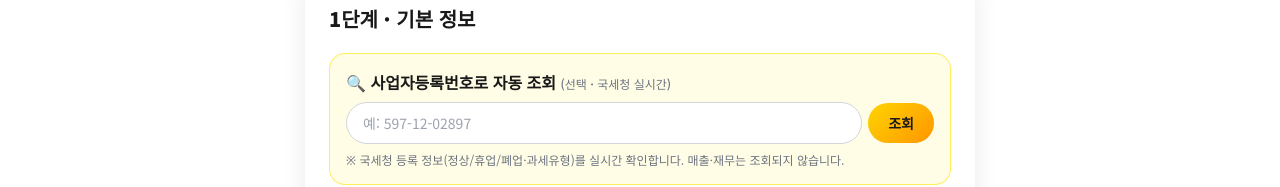
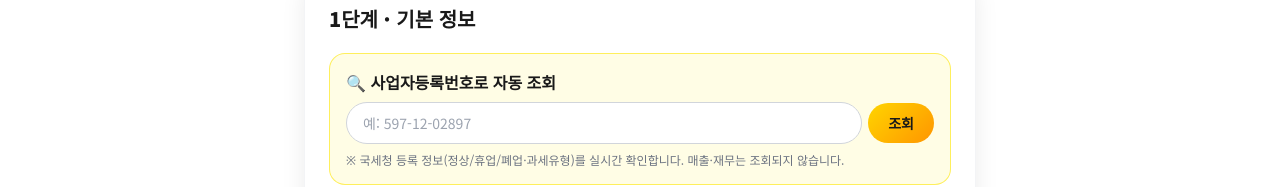
Before and after one commit to ppfa26/PPFA26, a Next.js app: page /diagnosis in a window 1280 px wide. Shown: the part 177-364 px from the top of the page. Built offline with nearby package versions, Linux system fonts and the light colour scheme; a web font is replaced by a local one.

Commit message:
진단 1단계: 사업자등록번호 제목 옆 '(선택 · 국세청 실시간)' 배지 제거

```diff
--- a/src/app/diagnosis/page.tsx
+++ b/src/app/diagnosis/page.tsx
@@ -154,7 +154,7 @@ export default function Diagnosis() {
               {/* 사업자번호 자동 조회 (국세청 연동) */}
               <div className="mb-6 overflow-hidden rounded-2xl border border-brand-yellow/60 bg-brand-yellow/10 p-4">
                 <p className="mb-2 font-bold text-brand-dark">
-                  {BNO_TEXT.title} <span className="text-xs font-medium text-brand-gray">{BNO_TEXT.badge}</span>
+                  {BNO_TEXT.title}
                 </p>
                 <div className="flex w-full items-center gap-1.5">
                   <input
```
